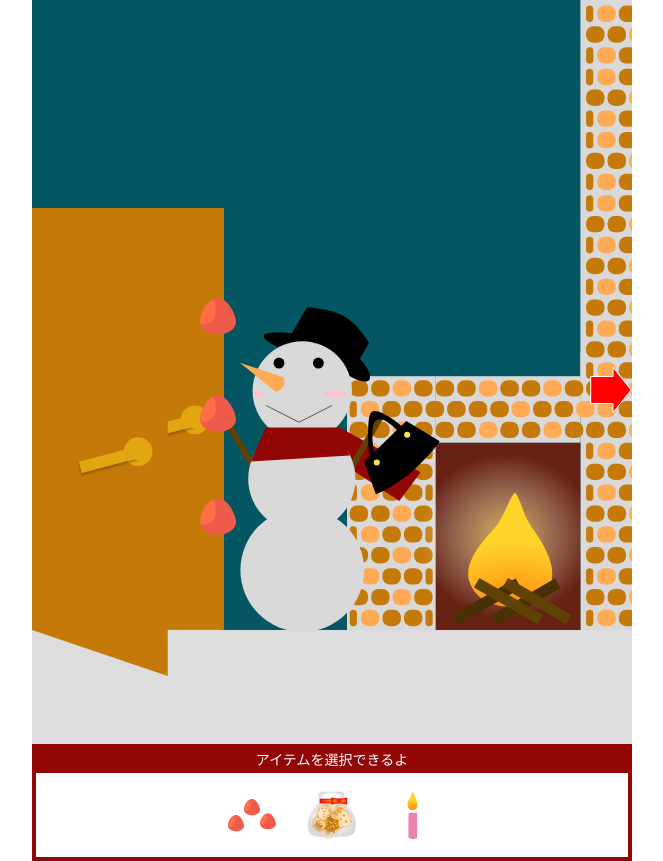
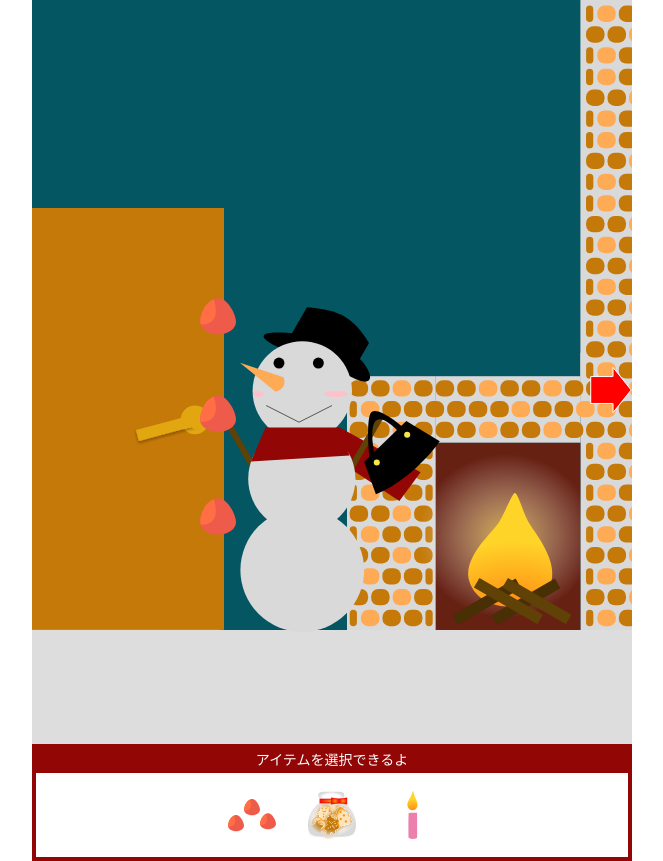
Before and after one commit to marimonon/advent2024_christmas, a React (Vite) app: page / in a window 1280 px wide. Shown: the whole page, without its empty margins (308-971 px from the left). Built offline with nearby package versions, Linux system fonts and the light colour scheme.

Commit message:
ドアの開閉

```diff
--- a/src/components/GameStateProvider.tsx
+++ b/src/components/GameStateProvider.tsx
@@ -24,12 +24,15 @@ type GameState = {
   room: Room
   treelight: boolean
   dininglight: boolean
+  dooropen: boolean
 }
 
 const initialGameState: GameState = {
   scene: "start",
   room: "Stove",
   treelight: false,
+  dininglight: false,
+  dooropen: false,
 }
 
 export const gameStateSlice = createSlice({
@@ -115,6 +118,10 @@ export const gameStateSlice = createSlice({
     switchDiningLight: (state, _: PayloadAction) => {
       state.dininglight = true
     },
+    // ドアの開閉
+    openDoor: (state, _: PayloadAction) => {
+      state.dooropen = true
+    },
   },
 })
 
--- a/src/components/Rooms/StoveRoom.tsx
+++ b/src/components/Rooms/StoveRoom.tsx
@@ -10,11 +10,13 @@ import SnowmanImage from "../Images/Stove/SnowmanImage"
 import DoorCloseImage from "../Images/Stove/DoorCloseImage"
 import DoorOpenImage from "../Images/Stove/DoorOpenImage"
 import { gameStateActions, useGameState } from "../GameStateProvider"
-
-const { toEntranceRoom } = gameStateActions
+const { toEntranceRoom, openDoor } = gameStateActions
 
 const StoveRoom: React.FC = () => {
-  const { dispatch } = useGameState()
+  const {
+    gameState: { dooropen },
+    dispatch,
+  } = useGameState()
 
   return (
     <div>
@@ -24,9 +26,12 @@ const StoveRoom: React.FC = () => {
       <FirewoodImage css={fireWoodCss} />
       <FireImage css={fireCss} />
       <SnowmanImage css={smallSnowCss} />
-      <DoorCloseImage css={doorCloseCss} />
+      <DoorCloseImage
+        css={doorCloseCss(dooropen)}
+        onClick={() => dispatch(openDoor())}
+      />
       <DoorOpenImage
-        css={doorOpenCss}
+        css={doorOpenCss(dooropen)}
         onClick={() => dispatch(toEntranceRoom())}
       />
       <StoveRoomBg css={stoveBgCss} />
@@ -96,22 +101,24 @@ const smallSnowCss = css`
   z-index: 1;
 `
 
-const doorCloseCss = css`
+const doorCloseCss = (dooropen: boolean) => css`
   position: absolute;
   width: 32%;
   height: auto;
   top: 28%;
   left: 0%;
   z-index: 2;
+  display: ${dooropen ? "none" : "block"};
 `
 
-const doorOpenCss = css`
+const doorOpenCss = (dooropen: boolean) => css`
   position: absolute;
   width: 32%;
   height: auto;
   top: 28%;
   left: 0%;
   z-index: 2;
+  display: ${dooropen ? "block" : "none"};
 `
 
 const stoveBgCss = css`
```
